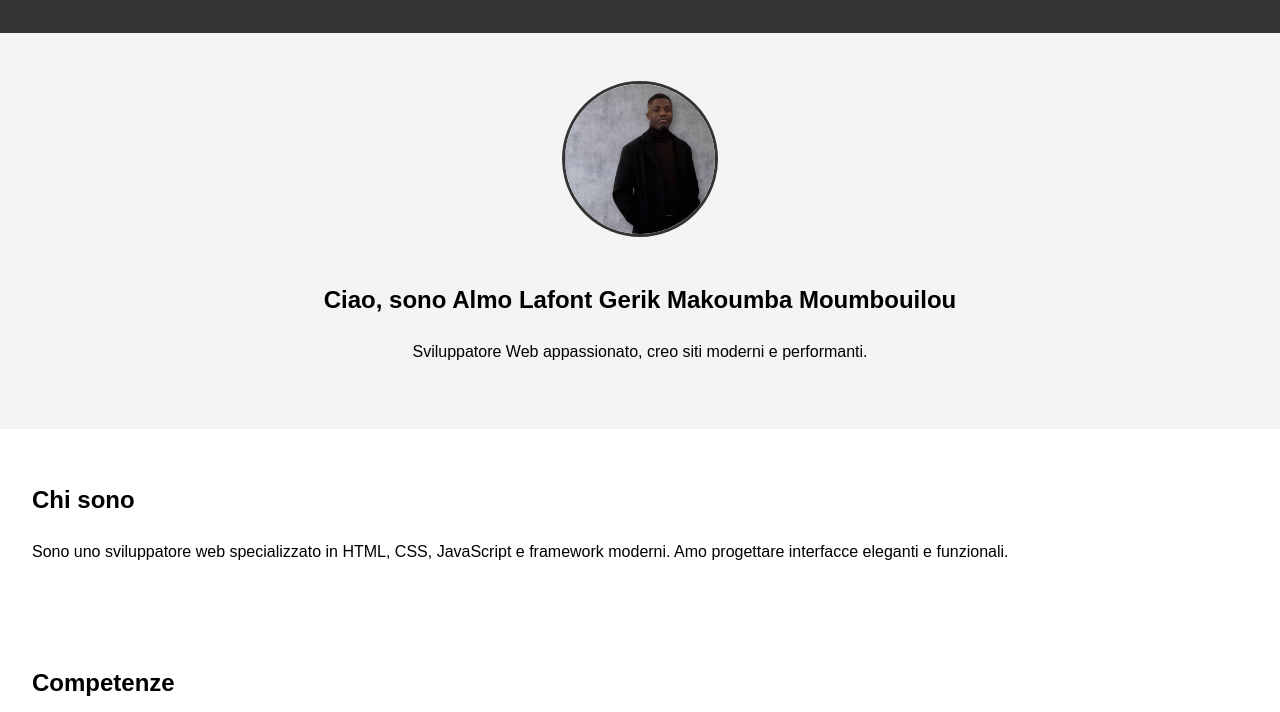
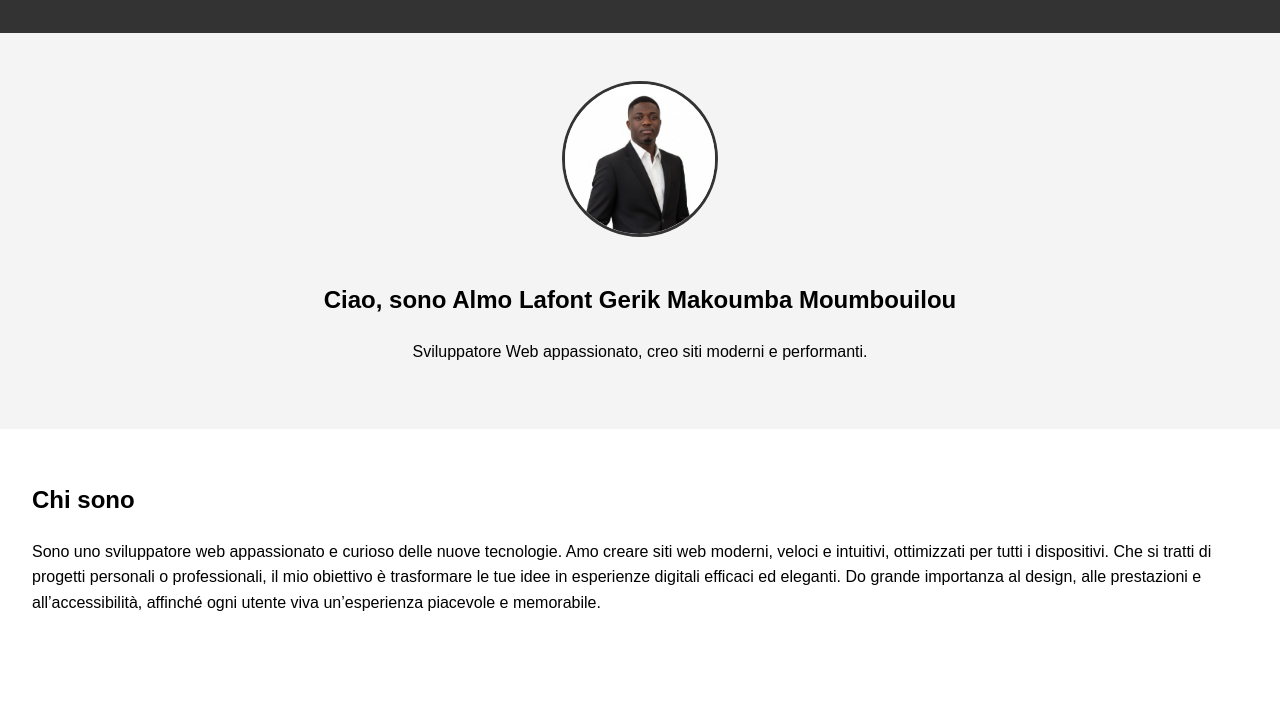
Before and after one commit to Almogerik/sito_personale, a plain HTML site: page index.html in a window 1280 px wide. Shown: the part 77-789 px from the top of the page. Drawn offline with Linux system fonts and the light colour scheme.

Commit message:
dernière modif

```diff
--- a/index.html
+++ b/index.html
@@ -17,8 +17,8 @@
         <li><a href="#contact" id="nav-contact">Contact</a></li>
         <li>
           <select id="language-switcher">
-            <option value="IT">IT</option>
             <option value="fr">FR</option>
+            <option value="it" selected>IT</option>
           </select>
         </li>
       </ul>
@@ -26,14 +26,14 @@
   </header>
 
   <section class="hero">
-    <img src="ma photo.JPG" alt="Photo de profil" class="profile-pic">
+    <img src="ma photoIA.jpg" alt="Photo de profil" class="profile-pic">
     <h2 id="hero-title">Salut, je suis Almo Lafont Gerik Makoumba Makoumba</h2>
-    <p id="hero-subtitle">Développeur Web passionné, je crée des sites modernes et performants.</p>
+    <p id="hero-subtitle">Développeur Web passionné, je crée des sites modernes et performants,.</p>
   </section>
 
   <section id="about">
     <h2 id="about-title">À propos de moi</h2>
-    <p id="about-text">Je suis développeur web spécialisé en HTML, CSS, JavaScript et frameworks modernes. J’aime concevoir des interfaces élégantes et fonctionnelles.</p>
+    <p id="about-text">Je suis développeur web et curieux de nouvelles technologies. J’aime créer des sites web modernes, rapides et intuitifs, adaptés à tous les appareils. Que ce soit pour des projets personnels ou professionnels, mon objectif est de transformer vos idées en expériences digitales efficaces et esthétiques. J’accorde une grande importance au design, à la performance et à l’accessibilité, afin que chaque utilisateur vive une expérience agréable et mémorable.</p>
   </section>
 
   <section id="skills">
--- a/script.js
+++ b/script.js
@@ -8,7 +8,7 @@ const translations = {
     heroTitle: "Salut, je suis Almo Lafont Gerik Makoumba Moumbouilou",
     heroSubtitle: "Développeur Web passionné, je crée des sites modernes et performants.",
     aboutTitle: "À propos de moi",
-    aboutText: "Je suis développeur web spécialisé en HTML, CSS, JavaScript et frameworks modernes. J’aime concevoir des interfaces élégantes et fonctionnelles.",
+    aboutText: "Je suis développeur web passionné et curieux de nouvelles technologies. J’aime créer des sites web modernes, rapides et intuitifs, adaptés à tous les appareils. Que ce soit pour des projets personnels ou professionnels, mon objectif est de transformer vos idées en expériences digitales efficaces et esthétiques. J’accorde une grande importance au design, à la performance et à l’accessibilité, afin que chaque utilisateur vive une expérience agréable et mémorable.",
     skillsTitle: "Compétences",
     skill1: "HTML5 / CSS3",
     skill2: "JavaScript",
@@ -39,7 +39,7 @@ const translations = {
     heroTitle: "Ciao, sono Almo Lafont Gerik Makoumba Moumbouilou",
     heroSubtitle: "Sviluppatore Web appassionato, creo siti moderni e performanti.",
     aboutTitle: "Chi sono",
-    aboutText: "Sono uno sviluppatore web specializzato in HTML, CSS, JavaScript e framework moderni. Amo progettare interfacce eleganti e funzionali.",
+    aboutText: "Sono uno sviluppatore web appassionato e curioso delle nuove tecnologie. Amo creare siti web moderni, veloci e intuitivi, ottimizzati per tutti i dispositivi. Che si tratti di progetti personali o professionali, il mio obiettivo è trasformare le tue idee in esperienze digitali efficaci ed eleganti. Do grande importanza al design, alle prestazioni e all’accessibilità, affinché ogni utente viva un’esperienza piacevole e memorabile.",
     skillsTitle: "Competenze",
     skill1: "HTML5 / CSS3",
     skill2: "JavaScript",
```
Also changed, not shown: ma photoIA.jpg (added).
